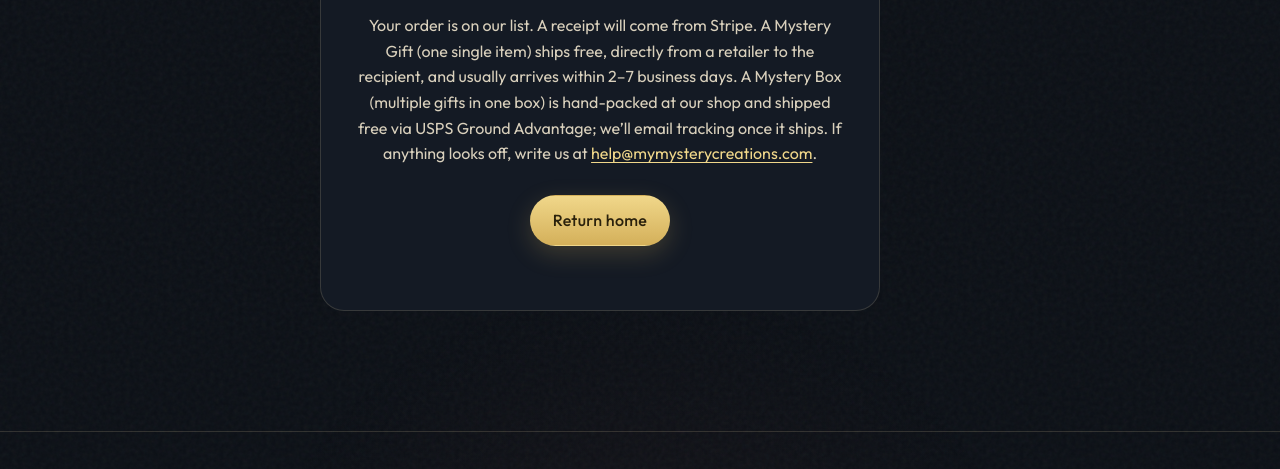
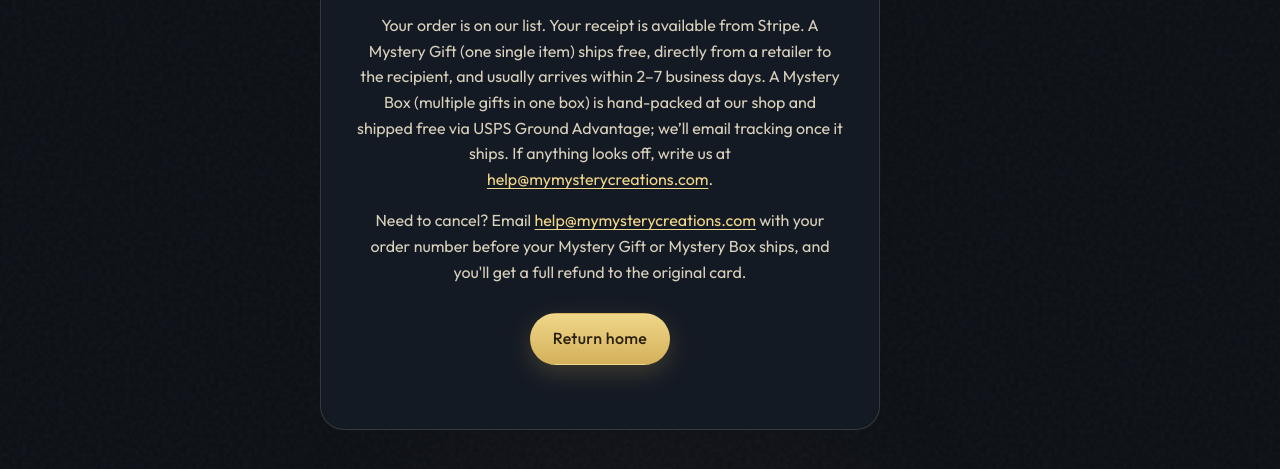
Before and after one commit to OffWorldMechanic/Mystery-Creations, a plain HTML site: page success.html in a window 1280 px wide. Shown: the part 331-800 px from the top of the page. Drawn offline with Linux system fonts and the light colour scheme.

Commit message:
v9: cancel steps on success page
Co-authored-by: OffWorldMechanic <OffWorldMechanic@users.noreply.github.com>

```diff
--- a/success.html
+++ b/success.html
@@ -45,7 +45,8 @@
       <div class="success-card">
         <p class="eyebrow" style="justify-content:center">Order received</p>
         <h1>Thank you</h1>
-        <p>Your order is on our list. A receipt will come from Stripe. A Mystery Gift (one single item) ships free, directly from a retailer to the recipient, and usually arrives within 2–7 business days. A Mystery Box (multiple gifts in one box) is hand-packed at our shop and shipped free via USPS Ground Advantage; we’ll email tracking once it ships. If anything looks off, write us at <a data-store-email href="mailto:help@mymysterycreations.com">help@mymysterycreations.com</a>.</p>
+        <p>Your order is on our list. Your receipt is available from Stripe. A Mystery Gift (one single item) ships free, directly from a retailer to the recipient, and usually arrives within 2–7 business days. A Mystery Box (multiple gifts in one box) is hand-packed at our shop and shipped free via USPS Ground Advantage; we’ll email tracking once it ships. If anything looks off, write us at <a data-store-email href="mailto:help@mymysterycreations.com">help@mymysterycreations.com</a>.</p>
+        <p>Need to cancel? Email <a data-store-email href="mailto:help@mymysterycreations.com">help@mymysterycreations.com</a> with your order number before your Mystery Gift or Mystery Box ships, and you'll get a full refund to the original card.</p>
         <p style="margin-top:28px"><a class="btn btn-gold" href="index.html">Return home</a></p>
       </div>
     </div>
```
